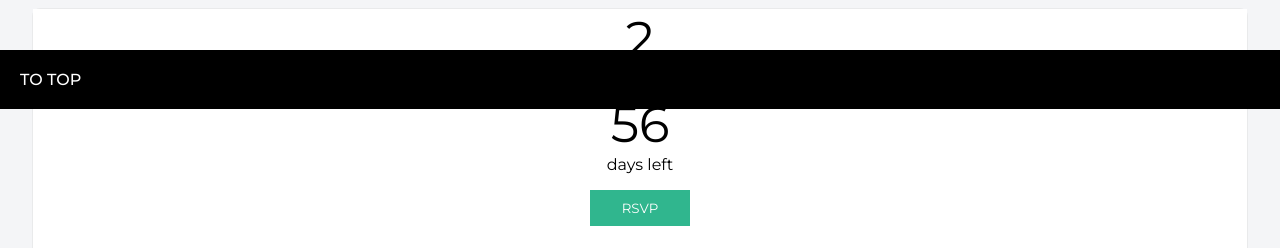
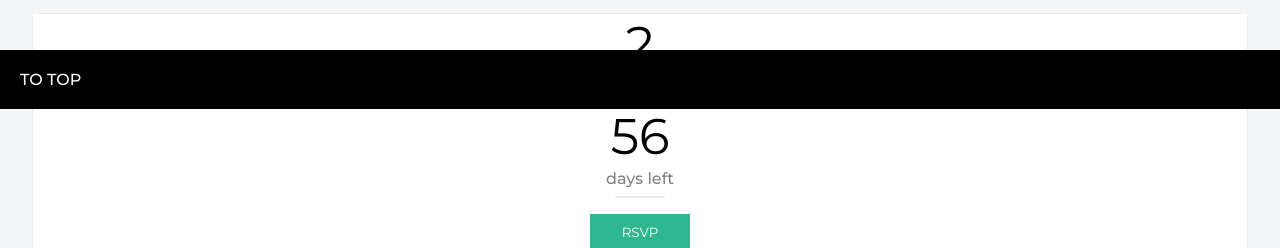
Before and after one commit to kristenwood123/RSVP-react-app, a React (Create React App) app: page / in a window 1280 px wide. Shown: the part 691-939 px from the top of the page. Built offline with nearby package versions, Linux system fonts and the light colour scheme.

Commit message:
added count and line hrs

```diff
--- a/src/components/Details.js
+++ b/src/components/Details.js
@@ -27,9 +27,11 @@ const Details = () => {
               <li className='details-nums'>{count}</li>
               <li>
                 <p>total attending</p>
+                <hr className='details-hr'/>
               </li>
               <li className='details-nums'>56</li>
-              <li>days left</li>
+              <p>days left</p>
+              <hr className='details-hr'/>
             </ul>
             <button className='rsvp-btn'>RSVP</button>
            </article>
--- a/src/index.css
+++ b/src/index.css
@@ -3,6 +3,7 @@
   --font-family-lato: "Lato", sans-serif;
   --font-family-montserrat: "Montserrat", sans-serif;
   --gray-text: gray;
+  --gray-border: #e9eaeb;
 }
 
 * {
@@ -85,7 +86,7 @@ ul {
 .details-card {
   background-color: white;
   border-radius: 8px;
-  border: 1px solid#e9eaeb;
+  border: 1px solid var(--gray-border);
   position: relative;
   bottom: 100px;
   padding-bottom: 2rem;
@@ -96,10 +97,13 @@ ul {
   color: var(--gray-text);
   font-weight: 500;
   line-height: 1.5rem;
+  margin-bottom: 5px;
 }
 
-.details-what p {
-  color: #535455;
+.details-hr {
+  border: 1px solid var(--gray-border);
+  width: 50px;
+  margin: 0 auto;
 }
 
 .rsvp-btn {
```
